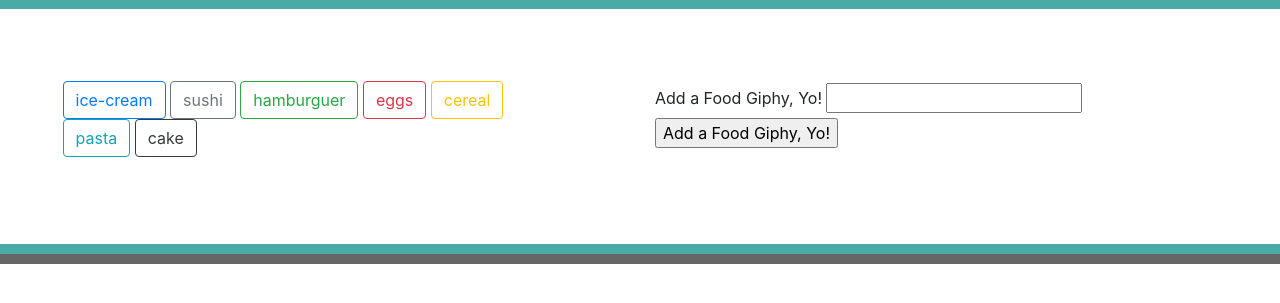
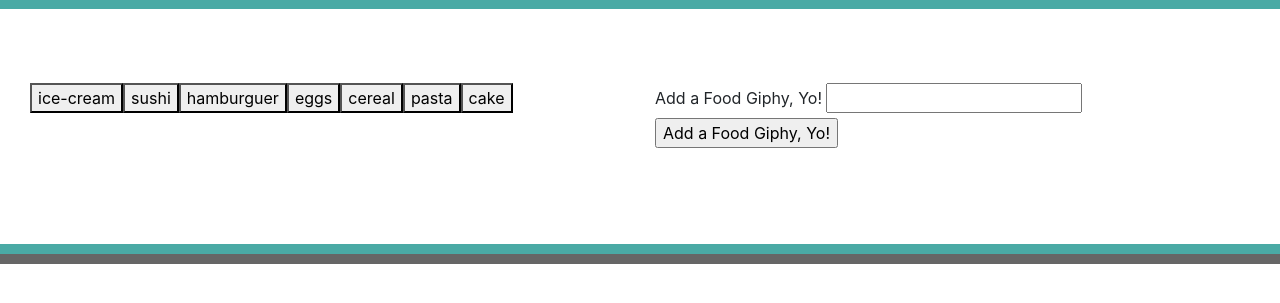
Before and after one commit to sara9551/GifTastic, a plain HTML site: page index.html in a window 1280 px wide. Shown: the part 111-414 px from the top of the page. Drawn offline with nearby package versions, Linux system fonts and the light colour scheme.

Commit message:
fifth, changes to html and js to make images appear

```diff
--- a/assets/css/css.css
+++ b/assets/css/css.css
@@ -39,7 +39,8 @@ ul nav.navbar-nav.navbar-right {
 
 .container3 {
     position: relative !important;
-    margin: 0 auto !important;
+    margin-top: 50px;
+    margin-left: 30px;
     width: 500px !important;
 }
 
--- a/assets/javascript/js.js
+++ b/assets/javascript/js.js
@@ -4,7 +4,7 @@ $(document).ready(function () {
 
   function renderButtons() {
 
-    $("#button").empty();
+    $("#buttons-view").empty();
 
     for (var i = 0; i < topics.length; i++) {
 
@@ -16,16 +16,16 @@ $(document).ready(function () {
 
       a.text(topics[i]);
 
-      $("#button").append(a);
+      $("#buttons-view").append(a);
     }
 
   };
 
   function displayFoodGiphy() {
 
-    // $("button").on("click", function () {
+    $("button").on("click", function () {
 
-    var food = $(this).data("person");
+      var food = $(this).data("food");
       console.log(food);
       var queryURL = "https://api.giphy.com/v1/gifs/search?q=" + food + "&api_key=U99VkwNS5zjeLiCzbwmkdXP2bdjBMNY4&limit=10"; // --> LIMIT TO 10 GIFS
 
@@ -54,8 +54,9 @@ $(document).ready(function () {
 
           }
         });
+    });
   }
-  // });
+
 
   $("#add-food").on("click", function (event) {
     event.preventDefault();
@@ -68,7 +69,7 @@ $(document).ready(function () {
     renderButtons();
   });
 
-  $(document).on("click", ".get-giphy", displayFoodGiphy);
+  $(document).on("click", "#buttons-view", displayFoodGiphy);
 
   renderButtons();
 
--- a/index.html
+++ b/index.html
@@ -30,41 +30,14 @@
                 <div class="container3">
                     <div class="row">
                         <div class="col-md-12">
-                    <div id="buttons">
 
-                        <br>
-                        <br>
+                            <div id="food-view"></div>
 
-                        <button type="button" class="btn btn-outline-primary get-giphy" data-person="ice-cream">
-                            ice-cream
-                        </button>
+                            <div id="buttons-view"></div>
 
-                        <button type="button" class="btn btn-outline-secondary get-giphy" data-person="sushi">
-                            sushi
-                        </button>
-
-                        <button type="button" class="btn btn-outline-success get-giphy" data-person="hamburguer">
-                            hamburguer
-                        </button>
-
-                        <button type="button" class="btn btn-outline-danger get-giphy" data-person="eggs">
-                            eggs
-                        </button>
-
-                        <button type="button" class="btn btn-outline-warning get-giphy" data-person="cereal">
-                            cereal
-                        </button>
-
-                        <button type="button" class="btn btn-outline-info get-giphy" data-person="pasta">
-                            pasta
-                        </button>
-
-                        <button type="button" class="btn btn-outline-dark get-giphy" data-person="cake">
-                            cake
-                        </button>
                         </div>
                     </div>
-            </div>
+
 
                     <div class="row">
                         <div class="col-md-12">
```
Lines whose indentation alone changed are shown as unchanged.
